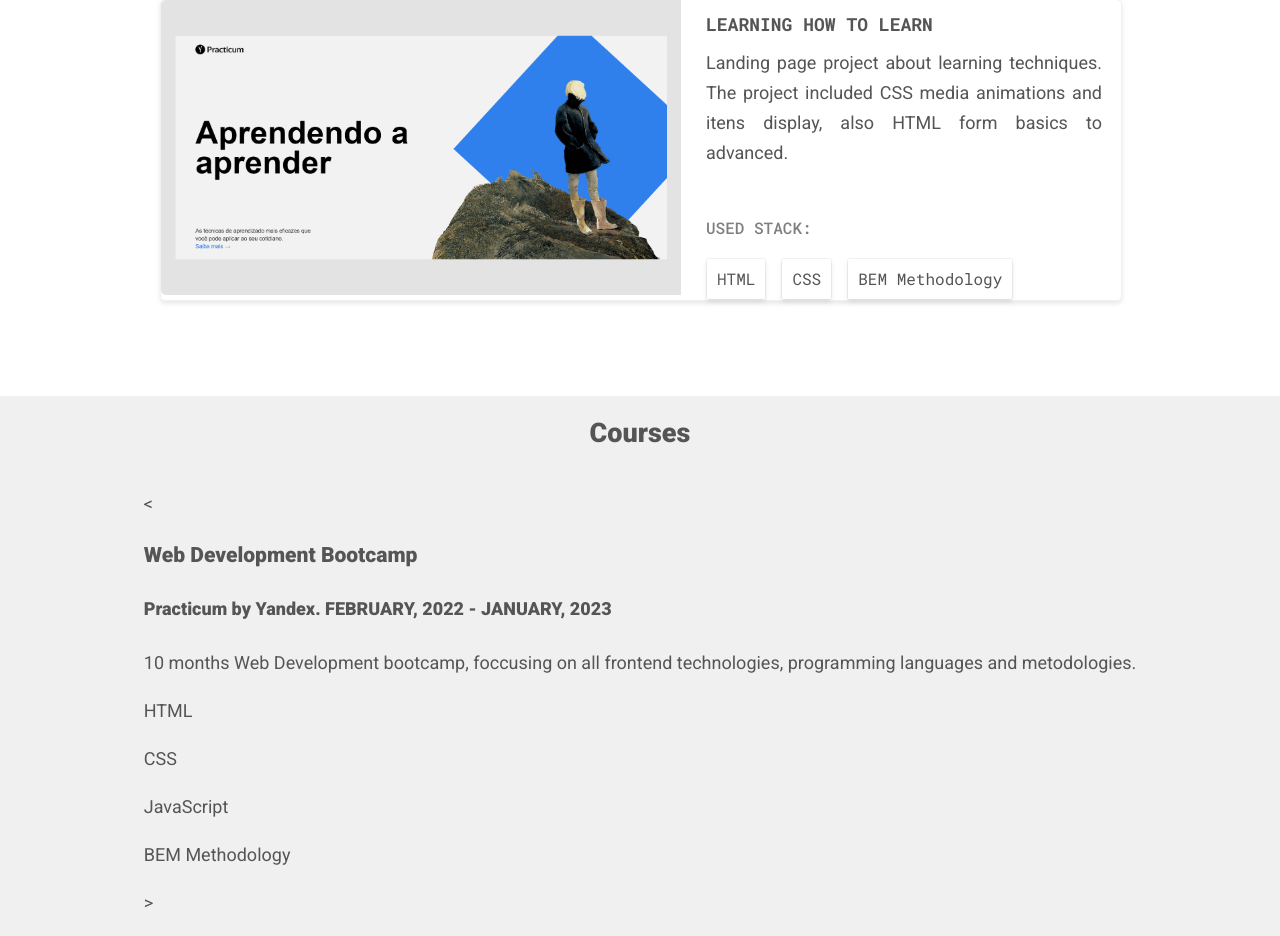
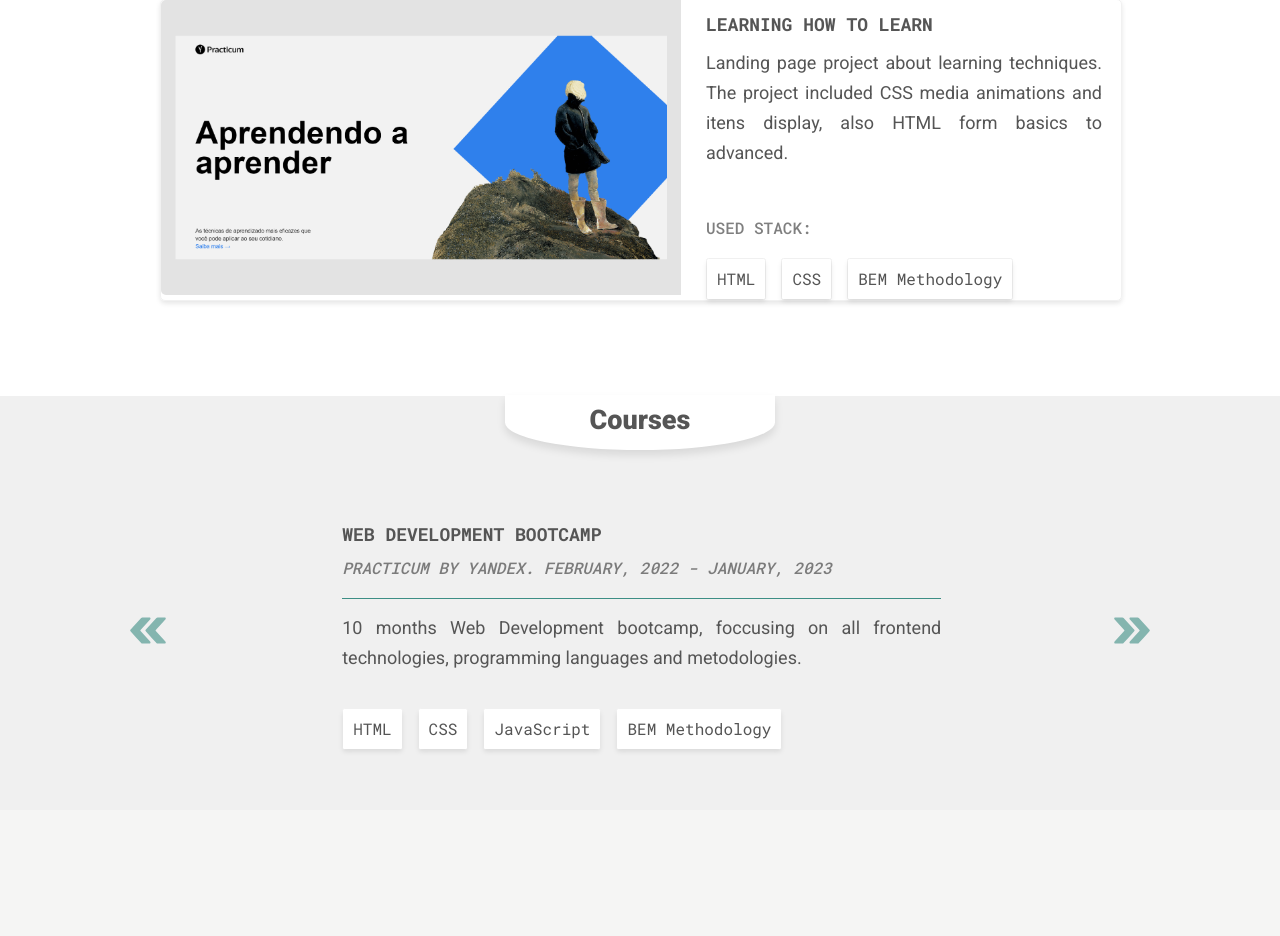
Before and after one commit to arthurfms/resume1, a PHP site: page / in a window 1280 px wide. Shown: the part 4559-5495 px from the top of the page. After the commit the page ends 5312 px from the top, so only its background shows below. Run offline with PHP 8.4, Linux system fonts and the light colour scheme.

Commit message:
Created course slide section

```diff
--- a/css/style.css
+++ b/css/style.css
@@ -452,7 +452,7 @@
   border-radius: 2.5px;
 }
 
-.card__skill-title {
+.card__skill p {
   font-size: 16px;
   font-family: Roboto Mono, monospace;
   font-weight: 400;
@@ -469,3 +469,101 @@
   align-items: center;
   box-shadow: 0 10px 8px 0 rgba(0, 0, 0, 0.1);
 }
+
+.courses__title {
+  width: 250px;
+  height: 35px;
+  padding: 10px;
+  text-align: center;
+  background-color: #fff;
+  margin: -1px 0 0;
+  border-radius: 0 0 100% 100%;
+  box-shadow: 0 5px 8px 0 rgba(0, 0, 0, 0.1);
+}
+
+.slideshow {
+  width: 80%;
+  margin: 25px 0;
+  display: flex;
+  justify-content: space-between;
+  align-items: center;
+}
+
+.slideshow__button {
+  width: 40px;
+  height: 40px;
+  opacity: 0.6;
+  transition: opacity 0.5s ease;
+}
+
+.slideshow__button:hover {
+  opacity: 1;
+  cursor: pointer;
+}
+
+.slideshow__button_backwards {
+  background: url(../images/backward.svg) no-repeat center;
+}
+
+.slideshow__button_forwards {
+  background: url(../images/forward.svg) no-repeat center;
+}
+
+.slide {
+  width: 65%;
+  display: flex;
+  flex-direction: column;
+}
+
+.slide__title {
+  margin: 50px 35px 0;
+  font-size: 18px;
+  line-height: 18px;
+  text-transform: uppercase;
+  font-family: Roboto Mono, monospace;
+  font-weight: 700;
+}
+
+.slide__subtitle {
+  margin: 10px 35px 15px;
+  font-size: 16px;
+  text-transform: uppercase;
+  font-style: italic;
+  font-family: Roboto Mono, monospace;
+  font-weight: 500;
+  opacity: 0.75;
+}
+
+.slide__line {
+  margin-left: 35px;
+  width: 90%;
+  height: 0.25px;
+  background-color: #3d8e85;
+}
+
+.slide__description {
+  width: 90%;
+  margin: 15px 35px 0;
+  text-align: justify;
+}
+
+.slide__skills {
+  display: flex;
+  column-gap: 15px;
+  margin: 35px;
+}
+
+.slide__skill {
+  border: 1px solid #f1f1f1;
+  border-radius: 2.5px;
+  background-color: #fff;
+}
+
+.slide__skill p {
+  font-size: 16px;
+  font-family: Roboto Mono, monospace;
+  font-weight: 400;
+  margin: 0;
+  padding: 5px 10px;
+  box-shadow: 0 2.5px 5px 0 rgba(0, 0, 0, 0.1);
+}
--- a/index.html
+++ b/index.html
@@ -421,7 +421,7 @@
           <div class="card">
             <img class="card__image" src="./images/Around the U.S..png" />
             <div class="card__content">
-              <a href="https://arthurfms.github.io/web_project_4/"
+              <a href="http://arthurfernandes.me/web_project_4/"
                 ><h3 class="card__title">Around The U.S.</h3></a
               >
               <p class="card__description">
@@ -433,16 +433,16 @@
               <p class="card__skills-title">Used Stack:</p>
               <div class="card__skills">
                 <div class="card__skill">
-                  <p class="card__skill-title">HTML</p>
+                  <p>HTML</p>
                 </div>
                 <div class="card__skill">
-                  <p class="card__skill-title">CSS</p>
+                  <p>CSS</p>
                 </div>
                 <div class="card__skill">
-                  <p class="card__skill-title">JavaScript</p>
+                  <p>JavaScript</p>
                 </div>
                 <div class="card__skill">
-                  <p class="card__skill-title">BEM Methodology</p>
+                  <p>BEM Methodology</p>
                 </div>
               </div>
             </div>
@@ -450,7 +450,7 @@
           <div class="card">
             <img class="card__image" src="./images/De Pátria para Pátria.png" />
             <div class="card__content">
-              <a href="https://arthurfms.github.io/web_project_3_ptbr/"
+              <a href="http://arthurfernandes.me/web_project_3_ptbr/"
                 ><h3 class="card__title">From Homeland to Homeland</h3></a
               >
               <p class="card__description">
@@ -460,13 +460,13 @@
               <p class="card__skills-title">Used Stack:</p>
               <div class="card__skills">
                 <div class="card__skill">
-                  <p class="card__skill-title">HTML</p>
+                  <p>HTML</p>
                 </div>
                 <div class="card__skill">
-                  <p class="card__skill-title">CSS</p>
+                  <p>CSS</p>
                 </div>
                 <div class="card__skill">
-                  <p class="card__skill-title">BEM Methodology</p>
+                  <p>BEM Methodology</p>
                 </div>
               </div>
             </div>
@@ -477,7 +477,7 @@
               src="./images/Aprendendo a Aprender2.jpg"
             />
             <div class="card__content">
-              <a href="https://arthurfms.github.io/web_project_1_ptbr/"
+              <a href="http://arthurfernandes.me/web_project_1_ptbr/"
                 ><h3 class="card__title">Learning How to Learn</h3></a
               >
               <p class="card__description">
@@ -488,13 +488,13 @@
               <p class="card__skills-title">Used Stack:</p>
               <div class="card__skills">
                 <div class="card__skill">
-                  <p class="card__skill-title">HTML</p>
+                  <p>HTML</p>
                 </div>
                 <div class="card__skill">
-                  <p class="card__skill-title">CSS</p>
+                  <p>CSS</p>
                 </div>
                 <div class="card__skill">
-                  <p class="card__skill-title">BEM Methodology</p>
+                  <p>BEM Methodology</p>
                 </div>
               </div>
             </div>
@@ -504,8 +504,8 @@
       <section class="courses">
         <h2 class="courses__title">Courses</h2>
         <div class="slideshow">
-          <p class="slideshow__button slideshow__button_backwards">&#60;</p>
-          <div class="slides">
+          <div class="slideshow__button slideshow__button_backwards"></div>
+          <div class="slide">
             <h3 class="slide__title">Web Development Bootcamp</h3>
             <h4 class="slide__subtitle">
               Practicum by Yandex. FEBRUARY, 2022 - JANUARY, 2023
@@ -516,13 +516,21 @@
               technologies, programming languages and metodologies.
             </p>
             <div class="slide__skills">
-              <p class="slide__skill">HTML</p>
-              <p class="slide__skill">CSS</p>
-              <p class="slide__skill">JavaScript</p>
-              <p class="slide__skill">BEM Methodology</p>
+              <div class="slide__skill">
+                <p>HTML</p>
+              </div>
+              <div class="slide__skill">
+                <p>CSS</p>
+              </div>
+              <div class="slide__skill">
+                <p>JavaScript</p>
+              </div>
+              <div class="slide__skill">
+                <p>BEM Methodology</p>
+              </div>
             </div>
           </div>
-          <p class="slideshow__button slideshow__button_forwards">&#62;</p>
+          <div class="slideshow__button slideshow__button_forwards"></div>
         </div>
       </section>
     </main>
```
Also changed, not shown: js/slide.js (added, +32 -0 lines), images/backward.svg (added), images/backward2.svg (added), images/forward.svg (added), images/forward2.svg (added).
